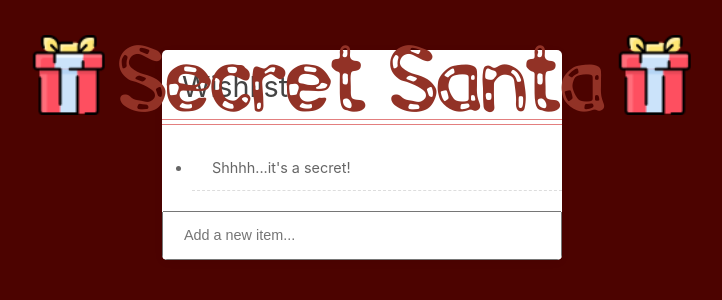
After one commit to theopmw/candy-cane-coders, a Django app: template wishlists/templates/wishlists/wishlist.html in a window 1280 px wide. The commit adds this page. Shown: the top 300 px of the page, without its empty margins (278-1000 px from the left). Run offline with Django 3.2, Linux system fonts and the light colour scheme; the template is opened without the code that fills it, so the values that code supplies are empty; some libraries are stand-ins or nearby versions.

Commit message:
Edit wishlish template

```diff
--- a/static/css/base.css
+++ b/static/css/base.css
@@ -183,3 +183,44 @@ main {
         margin: 5px 5px 20px 5px;
     }
 }
+
+/* wishlist */
+.paper {
+    background: #fff;
+    width: 400px;
+    margin: 50px auto;
+    box-shadow: 0px 2px 10px rgba(0, 0, 0, 0.05);
+    word-wrap: break-word;
+    overflow: hidden;
+    border-radius: 5px;
+  }
+
+  .paper h1 {
+    color: #444;
+    font-size: 180%;
+    padding: 20px;
+    box-shadow: inset 0px -1px 0px rgba(200, 0, 0, 0.5), inset 0px -5px 0px #fff, inset 0px -6px 0px rgba(200, 0, 0, 0.5);
+  }
+
+  .paper ul li {
+         border-bottom: 1px dashed #ddd;
+      padding: 10px 20px 10px 20px;
+      font-size: 90%;
+      color: #666;
+      animation: fadeIn 1s;
+      line-height: 25px;
+  }
+
+  .paper input[type=text] {
+         padding: 15px 20px 15px 20px;
+      box-sizing: border-box;
+      width: 100%;
+      color: #666;
+      font-size: 90%;
+      line-height: 15px;
+  }
+
+  @keyframes fadeIn {
+    0% {opacity: 0.0;}
+    100% {opacity: 1.0;}
+  }
--- /dev/null
+++ b/wishlists/templates/wishlists/wishlist.html
@@ -0,0 +1,30 @@
+{% extends "base.html" %}
+{% load static %}
+{% block css %}
+<link rel="stylesheet" href="static/css/base.css">
+{% endblock %}
+{% block content %}
+<div class="paper">
+    <h1>Wishlist</h1>
+  	<ul>
+      <li>Shhhh...it's a secret!</li>
+    </ul>
+  	<form method="post" id="newItemForm">
+  	  	<input type="text" id="newItemInput" placeholder="Add a new item..." />
+  	</form>
+</div>
+{% endblock %}
+{% block postloadjs %}
+{{ block.super }}
+<script>
+var newItemInput = $('#newItemInput');
+
+$('#newItemForm').submit(function(e){
+  e.preventDefault();
+  if(newItemInput.val() != ''){
+    $('<li />').text(newItemInput.val()).appendTo('ul');
+    newItemInput.val('');
+  }
+});
+</script>
+{% endblock %}
--- a/wishlists/urls.py
+++ b/wishlists/urls.py
@@ -3,4 +3,7 @@ from . import views
 
 urlpatterns = [
     path("", views.wishlists, name="wishlists"),
+    path(
+        "add_to_wishlist/<gift_name>", views.add_to_wishlists, name="add_to_wishlists"
+    ),
 ]
```
Also changed, not shown: wishlists/views.py (+11 -2 lines), 1 other file.
